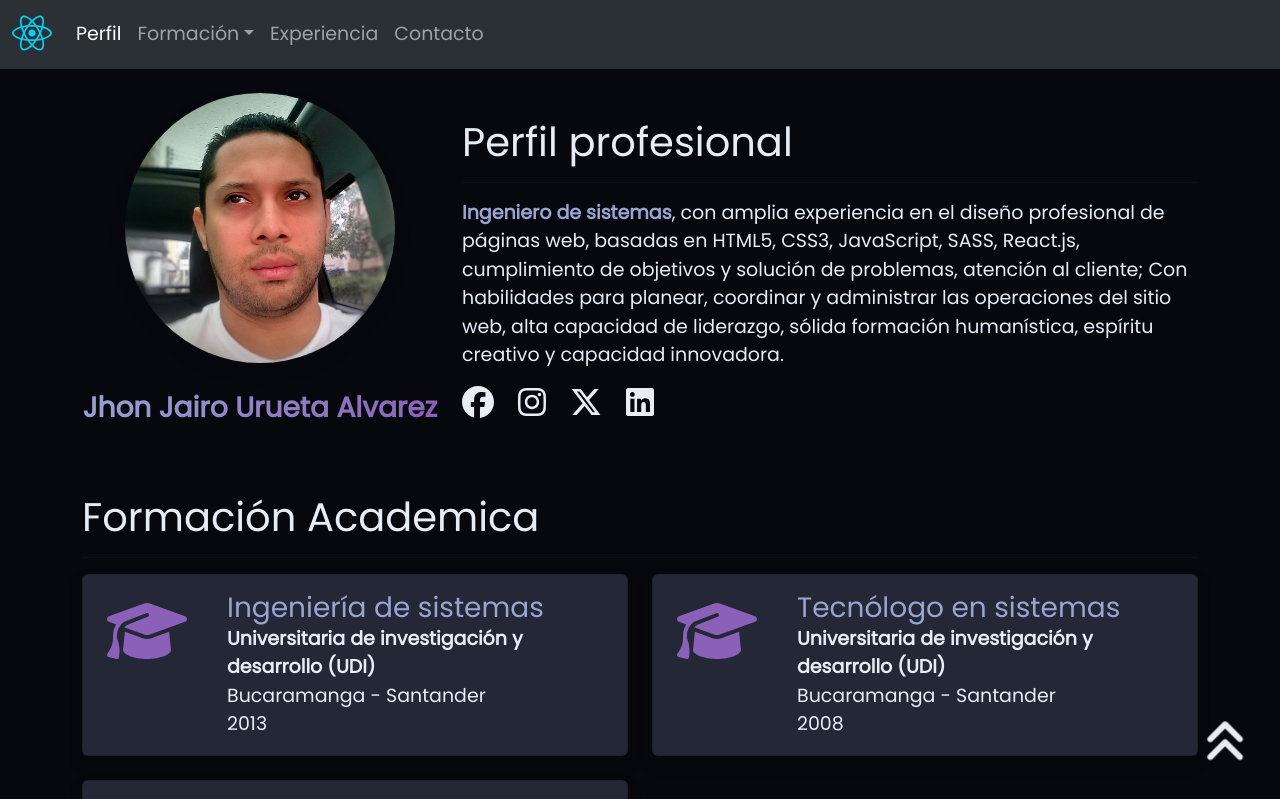
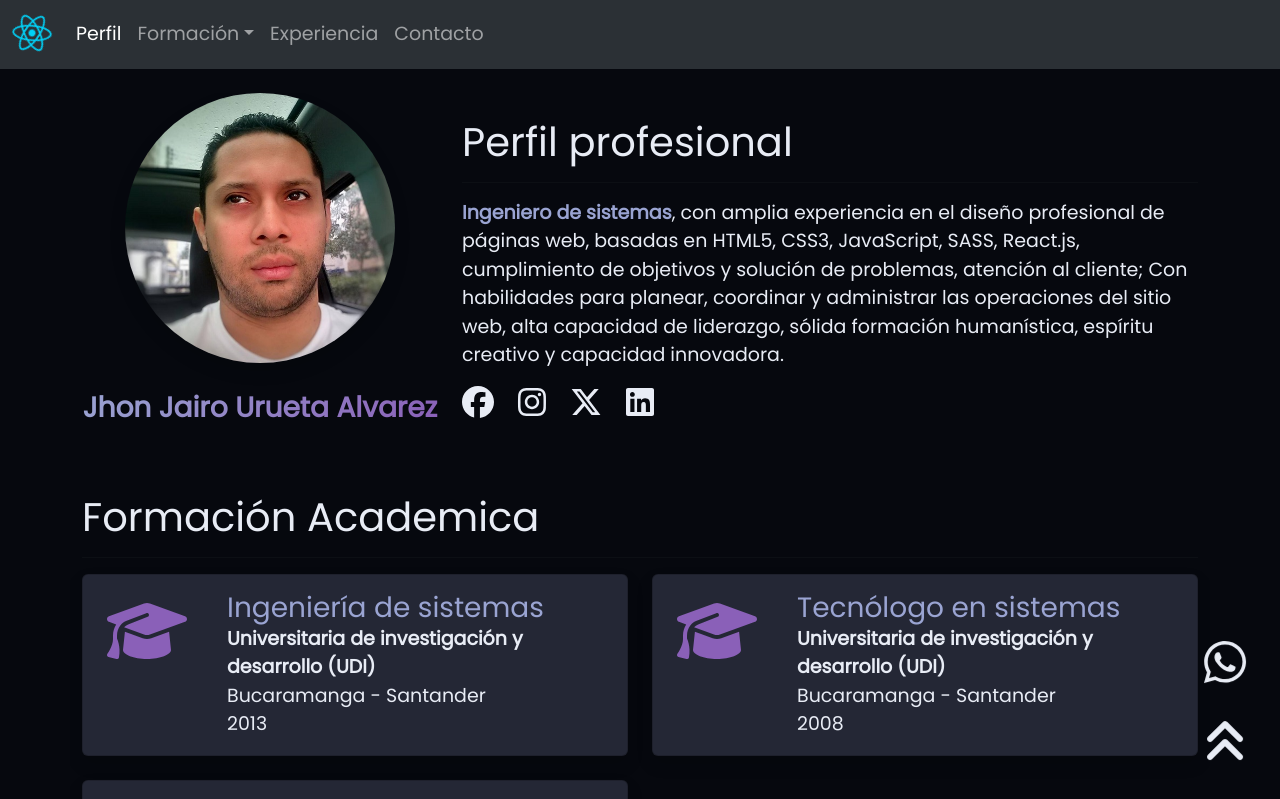
Before and after one commit to jhonuru/website, a React (Vite) app: page / in a window 1280 px wide. Shown: the top 799 px of the page. Built offline with nearby package versions, Linux system fonts and the light colour scheme.

Commit message:
Implementación WhatsApp

```diff
--- a/src/components/ButtonTop.jsx
+++ b/src/components/ButtonTop.jsx
@@ -3,6 +3,6 @@ import { FontAwesomeIcon } from '@fortawesome/react-fontawesome'
 export function ButtonTop() {
 
   return (
-    <a className='btnTop' href='#'><FontAwesomeIcon icon="fa-solid fa-angles-up" size='2x'/></a>
+    <a className='btnTop1' href='#'><FontAwesomeIcon icon="fa-solid fa-angles-up" size='2x'/></a>
   )
 }
--- /dev/null
+++ b/src/components/ButtonWhatsapp.jsx
@@ -0,0 +1,8 @@
+import { FontAwesomeIcon } from '@fortawesome/react-fontawesome'
+import { faWhatsapp } from '@fortawesome/free-brands-svg-icons'
+
+export function ButtonWhatsapp() {
+  return (
+    <a className='btnTop2' href='https://wa.me/573123556221?text=Hola, puedes ayudarme con mi página web?' target='_blank' rel='noreferrer'><FontAwesomeIcon icon={faWhatsapp} size='2x' /></a>
+  )
+}
--- a/src/components/Navbar.jsx
+++ b/src/components/Navbar.jsx
@@ -8,7 +8,7 @@ export function Navbar() {
       <nav className="navbar bg-dark navbar-expand-md bg-body-tertiary" data-bs-theme="dark">
         <div className="container-fluid">
           <Link className="navbar-brand" to={"/website"}>
-            <FontAwesomeIcon icon={faReact} size='2x' style={{ color:'#00D1F7'}} />
+            <FontAwesomeIcon icon={faReact} size='2x' style={{ color:'#00D1F7'}} className="ani1" />
           </Link>
           <button className="navbar-toggler" type="button" data-bs-toggle="collapse" data-bs-target="#navbarSupportedContent" aria-controls="navbarSupportedContent" aria-expanded="false" aria-label="Toggle navigation">
             <span className="navbar-toggler-icon"></span>
--- a/src/routes/Routes.jsx
+++ b/src/routes/Routes.jsx
@@ -1,6 +1,7 @@
 import { BrowserRouter, Routes, Route } from "react-router-dom"
 //Componentes
 import { ButtonTop } from '../components/ButtonTop'
+import { ButtonWhatsapp } from '../components/ButtonWhatsapp'
 import { Navbar } from '../components/Navbar'
 import { Home } from '../pages/Home'
 import { NotFound } from "../pages/NotFound"
@@ -9,6 +10,7 @@ export default function MyRoutes() {
   return (
     <BrowserRouter>
       <Navbar />
+      <ButtonWhatsapp />
       <ButtonTop />
       <br />
       <Routes>
--- a/src/styles/App.sass
+++ b/src/styles/App.sass
@@ -40,7 +40,7 @@ ul
   &-c2
     color: $color-primary !important
 
-.btnTop
+.btnTop1
   z-index: 2
   position: fixed
   bottom: 4%
@@ -51,13 +51,37 @@ ul
   transform: scale(1.5)
   animation: pulse 2s infinite
   color: $color-text !important
-.btnTop:hover
+.btnTop1:hover
   color: $color-accent !important
+
+.btnTop2
+  z-index: 2
+  position: fixed
+  bottom: 14%
+  right: 2%
+  width: 40px
+  height: 40px
+  transition: all 0.5s ease-out
+  transform: scale(1.5)
+  animation: pulse 2s infinite
+  color: $color-text !important
+.btnTop2:hover
+  color: #73e43f !important
 
 @keyframes pulse
   0%
     transform: scale(1.3)
-  70%
+  50%
     transform: scale(1.5)
   100%
     transform: scale(1.3)
+
+.ani1
+  animation: rotate-animation 20s infinite linear
+@keyframes rotate-animation
+  0%
+    transform: rotate(0deg)
+  50%
+    transform: rotate(180deg)
+  100%
+    transform: rotate(360deg)
```
